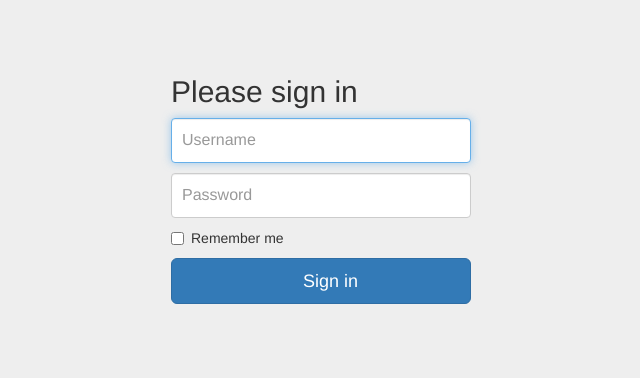
After one commit to mengelbrecht/simple-dav, a PHP site: page /templates/signin.php in a window 1280 px wide. The commit adds this page. Shown: the top 378 px of the page, without its empty margins (319-959 px from the left). Run offline with PHP 8.4, Linux system fonts and the light colour scheme; the template is opened without the code that fills it, so the values that code supplies are empty; some libraries are stand-ins or nearby versions; some web fonts are replaced.

Commit message:
add bootstrap and login page

```diff
--- /dev/null
+++ b/assets/css/signin.css
@@ -0,0 +1,31 @@
+body {
+    padding-top: 40px;
+    padding-bottom: 40px;
+    background-color: #eee;
+}
+
+.form-signin {
+    max-width: 330px;
+    padding: 15px;
+    margin: 0 auto;
+}
+
+.form-signin .form-signin-heading,
+.form-signin .checkbox {
+    margin-bottom: 10px;
+}
+
+.form-signin .form-control {
+    position: relative;
+    height: auto;
+    -webkit-box-sizing: border-box;
+    -moz-box-sizing: border-box;
+    box-sizing: border-box;
+    padding: 10px;
+    margin-bottom: 10px;
+    font-size: 16px;
+}
+
+.form-signin .btn {
+    margin-bottom: 20px;
+}
--- a/common.php
+++ b/common.php
@@ -6,6 +6,7 @@ if (file_exists(__DIR__ . '/config.php'))
     require_once __DIR__ . '/config.php';
 
 // Set default configuration
+define('BASE_DIRECTORY', dirname($_SERVER['PHP_SELF']));
 define('ROOT_DIRECTORY', __DIR__);
 define('DATA_DIRECTORY', ROOT_DIRECTORY . DIRECTORY_SEPARATOR . 'data');
 define('WEBDAV_DIRECTORY', DATA_DIRECTORY . DIRECTORY_SEPARATOR . 'files');
--- a/server.php
+++ b/server.php
@@ -29,6 +29,7 @@ $nodes = [
 ];
 
 $server = new \Sabre\DAV\Server($nodes);
+$server->setBaseUri(BASE_DIRECTORY . DIRECTORY_SEPARATOR . basename(__FILE__));
 $server->addPlugin($authPlugin);
 $server->addPlugin(new \Sabre\DAV\Browser\Plugin());
 $server->addPlugin(new \Sabre\CalDAV\Plugin());
--- /dev/null
+++ b/templates/signin.php
@@ -0,0 +1,40 @@
+<!DOCTYPE html>
+<html lang="en">
+<head>
+    <meta charset="utf-8">
+    <meta http-equiv="X-UA-Compatible" content="IE=edge">
+    <meta name="viewport" content="width=device-width, initial-scale=1">
+    <link rel="icon" href="../favicon.ico">
+    <link href="//maxcdn.bootstrapcdn.com/bootswatch/3.3.2/flatly/bootstrap.min.css" rel="stylesheet">
+    <link href="assets/css/signin.css" rel="stylesheet">
+    <title>Sign in</title>
+</head>
+<body>
+<div class="container">
+    <form class="form-signin" method="post" action="?action=login">
+        <input type="hidden" name="csrf" id="form-csrf" value="<?= $values['csrf'] ?>"/>
+
+        <h2 class="form-signin-heading">Please sign in</h2>
+        <label for="inputEmail" class="sr-only">Username</label>
+        <input type="text" name="username" id="inputUsername" class="form-control" placeholder="Username" required
+               autofocus>
+        <label for="inputPassword" class="sr-only">Password</label>
+        <input type="password" name="password" id="inputPassword" class="form-control" placeholder="Password" required>
+
+        <div class="checkbox">
+            <label><input type="checkbox" value="remember-me"> Remember me</label>
+        </div>
+        <button class="btn btn-lg btn-primary btn-block" type="submit">
+            <span class="glyphicon glyphicon-log-in" aria-hidden="true"></span> Sign in
+        </button>
+        <?php if (isset($error)): ?>
+            <div class="alert alert-danger">
+                <span class="glyphicon glyphicon-exclamation-sign" aria-hidden="true"></span>
+                <span class="sr-only">Error:</span>
+                <?= SimpleDAV\Utils::escape($error) ?>
+            </div>
+        <?php endif ?>
+    </form>
+</div>
+</body>
+</html>
```
Also changed, not shown: composer.json (+6 -1 lines), index.php (added, +13 -0 lines), lib/CSRFToken.php (added, +38 -0 lines), lib/Controllers/Common.php (added, +29 -0 lines), lib/Controllers/Overview.php (added, +13 -0 lines), lib/Controllers/User.php (added, +51 -0 lines), lib/Model/User.php (+9 -0 lines), lib/Utils.php (added, +9 -0 lines), templates/overview.php (added, +45 -0 lines), README.md, 1 other file.
